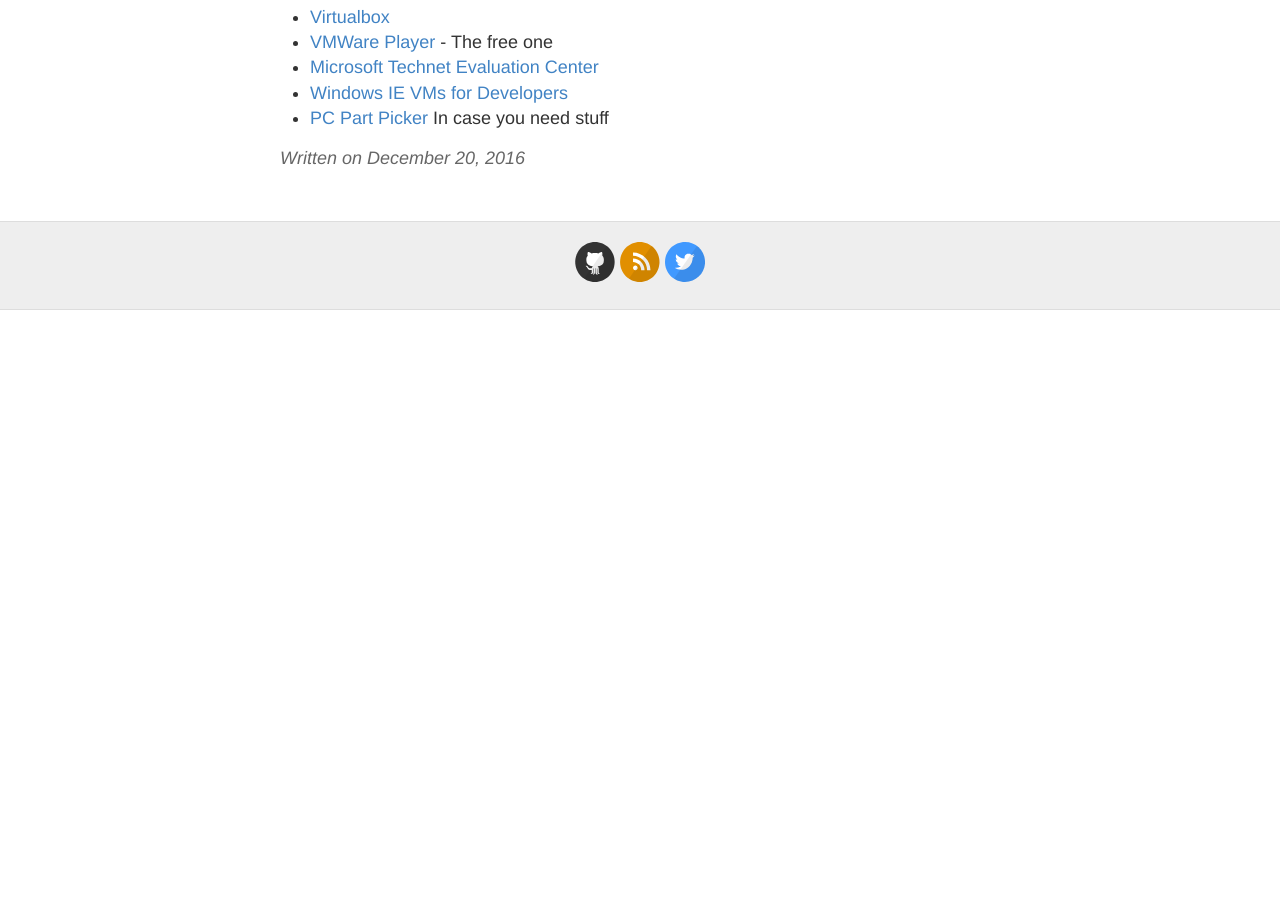
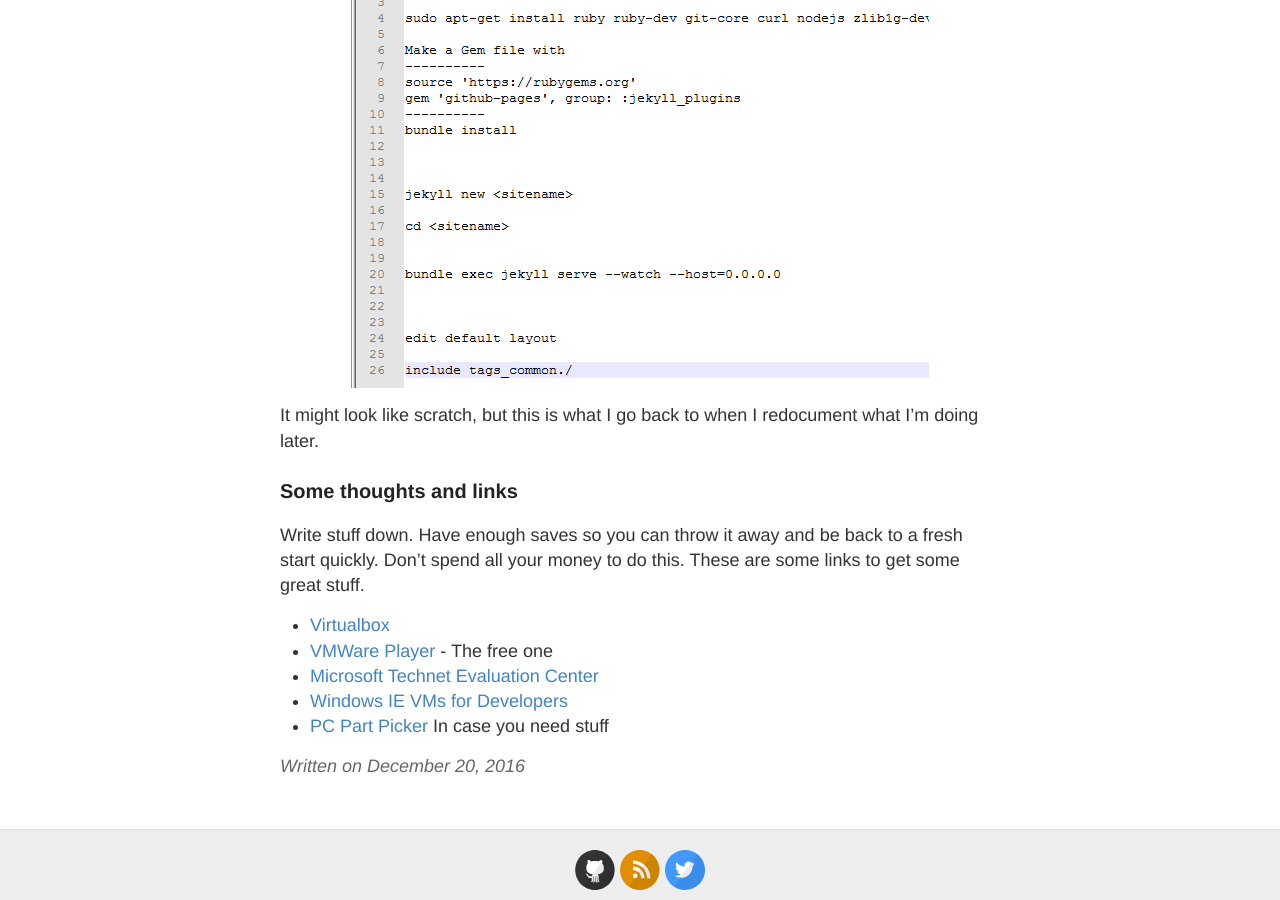
Before and after one commit to remotephone/blog.rmtph.one, a Jekyll site: the page built from _posts/2016-12-20-Lab_on_a_budget.md, in a window 1280 px wide and 900 px high, scrolled down 2881 px. Built offline with Jekyll 4.4.1, drawn with Linux system fonts in a browser that asks for light colours; before the commit the page ends 3191 px from its top, so only the background shows below that.

Commit message:
finished lab post, added centered images part 2

```diff
--- a/_posts/2016-12-20-Lab_on_a_budget.md
+++ b/_posts/2016-12-20-Lab_on_a_budget.md
@@ -53,7 +55,9 @@
 
 I use notedpad ++ a lot. This is a screenshot of me figuring out some Jekyll stuff. It's real jot it down as I go kinda stuff, but it works. I want to write another article about notepad++ and other tools because I really think it's one of the most useful things out there.
 
-![VBox Console]({{ site.url }}/images/vboxconsole.png){: .center-image }
+![notepadnotes]({{ site.url }}/images/notepadnotes.png){: .center-image }
+
+It might look like scratch, but this is what I go back to when I redocument what I'm doing later.
 
 ### Some thoughts and links
 
```
Also changed, not shown: other parts of _posts/2016-12-20-Lab_on_a_budget.md (+2 -0 lines), 2 other files.
